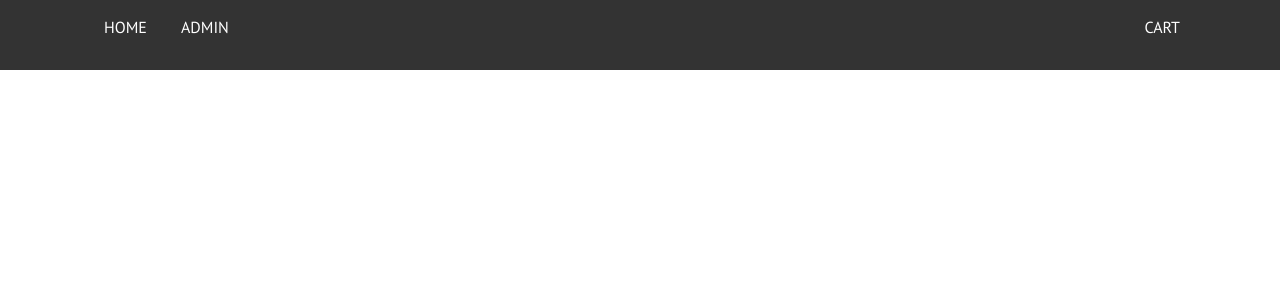
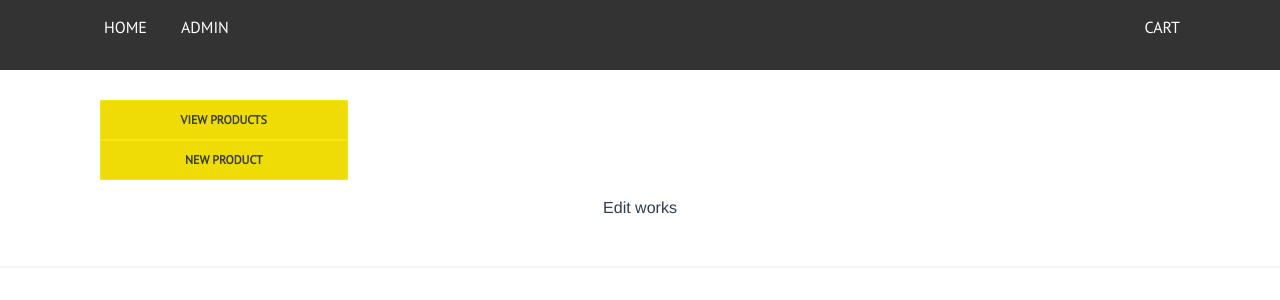
Before and after one commit to dhwani-lanetteam/FirstVueJs, a Vue app: page /#/admin/edit/1 in a window 1280 px wide. Shown: the top 300 px of the page. Built offline with nearby package versions, Linux system fonts and the light colour scheme.

Commit message:
Admin module routes added

```diff
--- /dev/null
+++ b/src/pages/Admin/Admin-Index.vue
@@ -0,0 +1,49 @@
+<template>
+  <div>
+    <div class="admin-new">
+      <div class="container">
+        <div class="col-lg-3 col-md-3 col-sm-12 col-xs-12">
+          <ul class="admin-menu">
+            <!-- Navigation to other route -->
+            <li><router-link to="/admin">View Products</router-link></li>
+            <li><router-link to="/admin/new">New Product</router-link></li>
+          </ul>
+        </div>
+        <!-- router outlet for child route -->
+        <router-view></router-view>
+      </div>
+    </div>
+  </div>
+</template>
+
+<script>
+  export default {
+    name: 'Index'
+  }
+</script>
+
+<style>
+  .admin-menu a {
+    display: block;
+    background: #EFDB06;
+    border: 1px solid #F9E610;
+    color: #3D3D3D;
+    padding: 10px 15px;
+    font-family: 'PT Sans', sans-serif;
+    font-weight: bold;
+    text-transform: uppercase;
+    font-size: 12px;
+    transform: scaleX(1);
+    transition: transform 200ms ease-in;
+  }
+
+  .admin-menu a:hover {
+    text-decoration: none;
+    transform: scaleX(1.02);
+  }
+
+  .admin-new, .admin-products {
+    border-bottom: 2px solid #F5F5F5;
+    padding: 30px 0;
+  }
+</style>
--- /dev/null
+++ b/src/pages/Admin/Edit.vue
@@ -0,0 +1,12 @@
+<template>
+  <p>Edit works</p>
+</template>
+
+<script>
+  export default {
+    name: 'Edit'
+  }
+</script>
+<style>
+
+</style>
--- /dev/null
+++ b/src/pages/Admin/New.vue
@@ -0,0 +1,12 @@
+<template>
+  <p>New works</p>
+</template>
+
+<script>
+  export default {
+    name: 'New'
+  }
+</script>
+<style>
+
+</style>
--- /dev/null
+++ b/src/pages/Admin/Products.vue
@@ -0,0 +1,12 @@
+<template>
+  <p>Products works</p>
+</template>
+
+<script>
+  export default {
+    name: 'Products'
+  }
+</script>
+<style>
+
+</style>
--- /dev/null
+++ b/src/router/admin-route.js
@@ -0,0 +1,28 @@
+import Index from '../pages/Admin/Admin-Index';
+import Products from '../pages/Admin/Products';
+import New from '../pages/Admin/New';
+import Edit from '../pages/Admin/Edit';
+
+export default {
+  // admin route
+  path: '/admin',
+  component: Index,
+  children: [
+    // default
+    {
+      path: '',
+      name: 'Products',
+      component: Products,
+    },
+    {
+      path: 'new',
+      name: 'New',
+      component: New,
+    },
+    {
+      path: 'edit/:id',
+      name: 'Edit',
+      component: Edit,
+    },
+  ],
+}
--- a/src/router/index.js
+++ b/src/router/index.js
@@ -1,9 +1,11 @@
 import Vue from 'vue'
-// needed to add rooutes
+// needed to add routes
 import Router from 'vue-router'
 // various components
 import HelloWorld from '@/components/HelloWorld'
 import SingleTemplate from "../components/SingleTemplate";
+// separate route file for admin module
+import AdminRoute from './admin-route';
 
 Vue.use(Router);
 
@@ -19,6 +21,8 @@ export default new Router({
       name: 'SingleTemplate',
       component: SingleTemplate
     },
+    // admin module routes
+    AdminRoute,
 
   ]
 })
```
